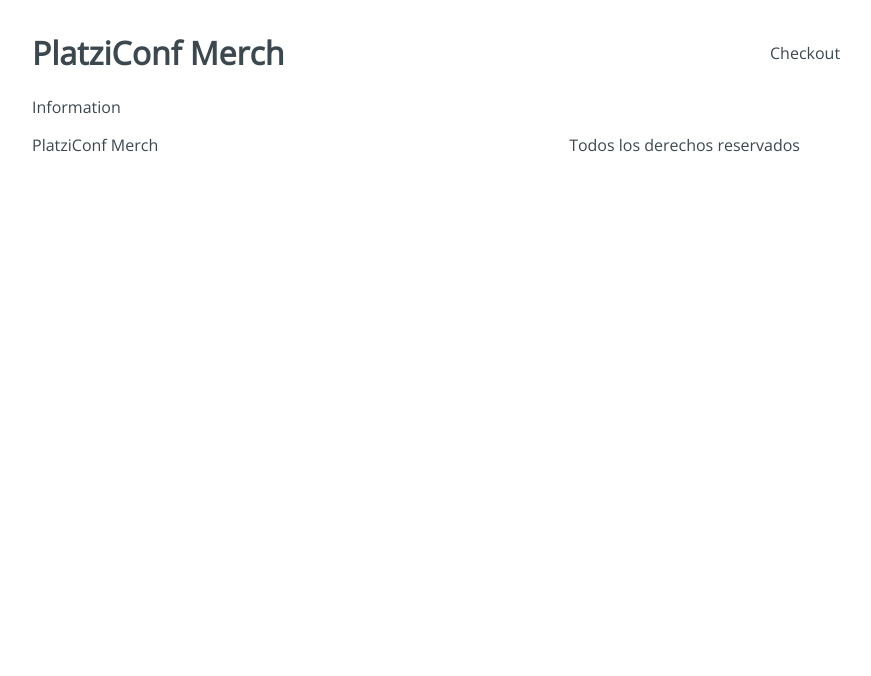
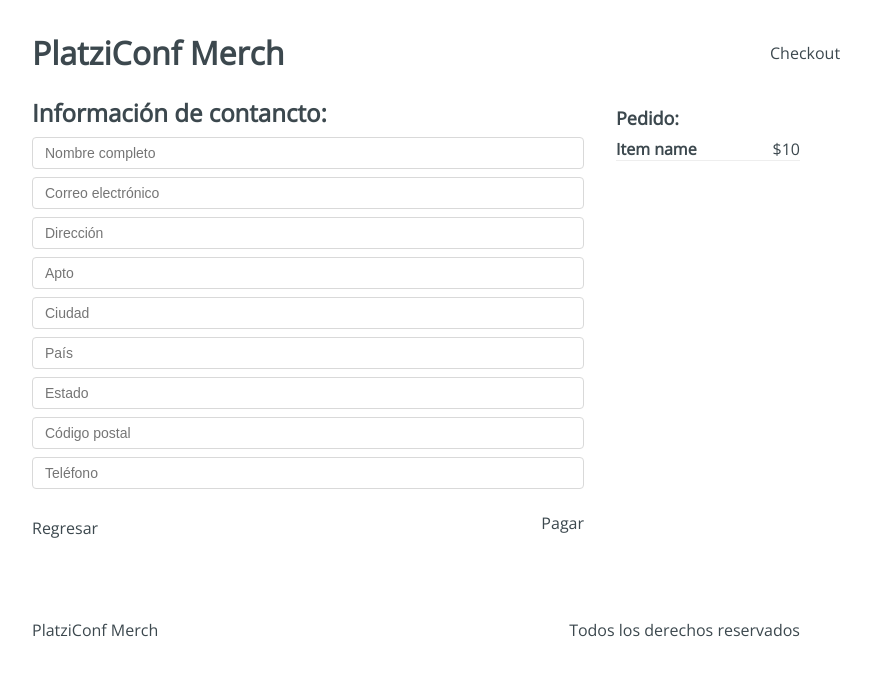
Before and after one commit to mjohar30/platzi-conf-merch-hooks, a React app: page /checkout/information in a window 1280 px wide. Shown: the top 676 px of the page, without its empty margins (224-1095 px from the left). Built offline with nearby package versions, Linux system fonts and the light colour scheme.

Commit message:
Information, Payment and Success components

```diff
--- a/src/containers/Information.jsx
+++ b/src/containers/Information.jsx
@@ -1,9 +1,44 @@
 import React from 'react';
+import '../styles/components/Information.css'
 
 const Information = () => {
   return (
-    <div>
-      Information
+    <div className="Information">
+      <div className="Information-content">
+        <div className="Information-head">
+          <h2>Información de contancto: </h2>
+        </div>
+        <div className="Information-form">
+          <form action="">
+            <input type="text" placeholder="Nombre completo" name="name"/>
+            <input type="text" placeholder="Correo electrónico" name="email"/>
+            <input type="text" placeholder="Dirección" name="address"/>
+            <input type="text" placeholder="Apto" name="apto"/>
+            <input type="text" placeholder="Ciudad" name="city"/>
+            <input type="text" placeholder="País" name="country"/>
+            <input type="text" placeholder="Estado" name="state"/>
+            <input type="text" placeholder="Código postal" name="cp"/>
+            <input type="text" placeholder="Teléfono" name="phone"/>
+          </form>
+        </div>
+        <div className="Information-buttons">
+          <div className="Information-back">
+            Regresar
+          </div>
+          <div className="Information-next">
+            Pagar
+          </div>
+        </div>
+      </div>
+      <div className="Information-sidebar">
+        <h3>Pedido:</h3>
+        <div className="Information-item">
+          <div className="Information-element">
+            <h4>Item name</h4>
+            <span>$10</span>
+          </div>
+        </div>
+      </div>
     </div>
   );
 };
--- a/src/containers/Payment.jsx
+++ b/src/containers/Payment.jsx
@@ -1,9 +1,16 @@
 import React from 'react';
+import '../styles/components/Payment.css'
 
 const Payment = () => {
   return (
-    <div>
-      Payment
+    <div className="Payment">
+      <div className="Payment-content">
+        <h3>Resumen del pedido:</h3>
+        <div className="Payment-button">
+          Boton de pago con Paypal
+        </div>
+      </div>
+      <div className="Payment-sidebar"></div>
     </div>
   );
 };
--- a/src/containers/Success.jsx
+++ b/src/containers/Success.jsx
@@ -1,9 +1,16 @@
 import React from 'react';
+import '../styles/components/Success.css'
 
 const Success = () => {
   return (
-    <div>
-      Success
+    <div className="Success">
+      <div className="Success-content">
+        <h2>Johar, Gracias por tu compra</h2>
+        <span>Tu pedido llegará en 3 días a tu dirección:</span>
+        <div className="Success-map">
+          Google Maps
+        </div>
+      </div>
     </div>
   );
 };
```
